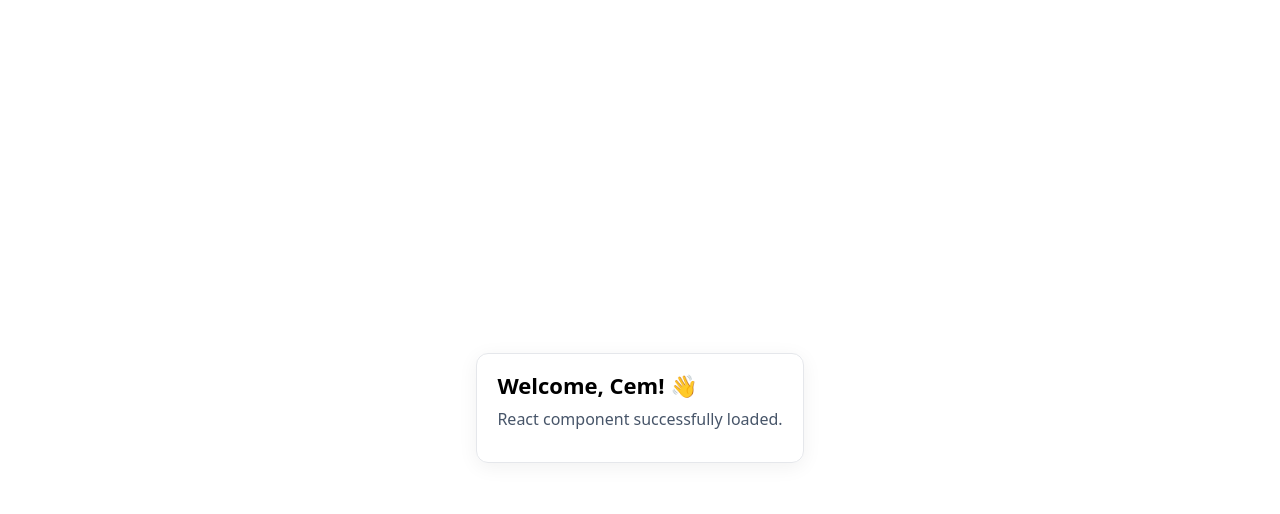
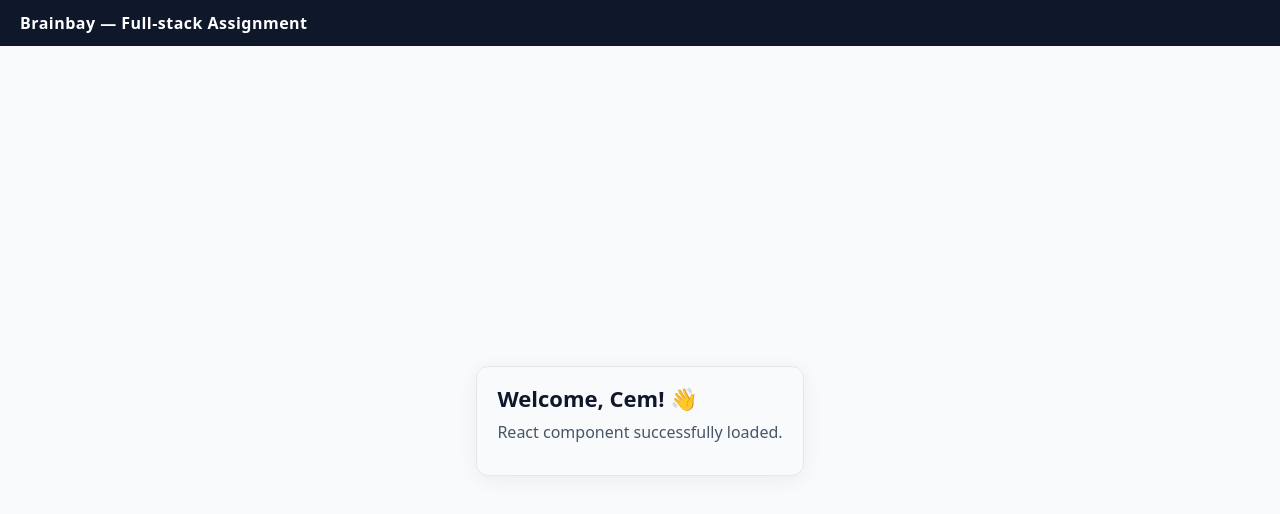
Before and after one commit to cemtanrikut/brainbay-fullstack-assignment, a React app in the folder frontend/: page / in a window 1280 px wide. Shown: the top 514 px of the page. Built offline with nearby package versions, Linux system fonts and the light colour scheme; the HTML template or start-up script is replaced by a standard one.

Commit message:
feat(frontend): add minimal Layout component with header

```diff
--- a/frontend/src/App.jsx
+++ b/frontend/src/App.jsx
@@ -1,23 +1,11 @@
-/**
- * App.jsx
- * -------------------------------------------------------------
- * Step 2:
- *   - Import and render the <Hello /> component.
- *   - Later we will replace this with a real layout.
- */
+import "./styles.css";
 import Hello from "./components/Hello.jsx";
+import Layout from "./components/Layout.jsx";
 
 export default function App() {
   return (
-    <main
-      style={{
-        minHeight: "100vh",
-        display: "grid",
-        placeItems: "center",
-        fontFamily: "ui-sans-serif, system-ui, -apple-system, Segoe UI, Roboto",
-      }}
-    >
+    <Layout>
       <Hello name="Cem" />
-    </main>
+    </Layout>
   );
 }
--- a/frontend/src/components/Hello.jsx
+++ b/frontend/src/components/Hello.jsx
@@ -1,28 +1,8 @@
-/**
- * Hello.jsx
- * -------------------------------------------------------------
- * Purpose:
- *   - Demonstrates a tiny, pure React component.
- *   - Accepts a `name` prop and renders a friendly greeting.
- *   - No side effects; easy to unit test later.
- *
- * Usage:
- *   <Hello name="Cem" />
- */
 export default function Hello({ name = "there" }) {
   return (
-    <div
-      style={{
-        padding: "16px 20px",
-        border: "1px solid #e5e7eb",
-        borderRadius: 12,
-        boxShadow: "0 4px 20px rgba(0,0,0,0.06)",
-      }}
-    >
-      <h1 style={{ margin: 0, fontSize: 22 }}>Welcome, {name}! 👋</h1>
-      <p style={{ marginTop: 8, color: "#475569" }}>
-        React component successfully loaded.
-      </p>
+    <div className="card">
+      <h1>Welcome, {name}! 👋</h1>
+      <p>React component successfully loaded.</p>
     </div>
   );
 }
--- /dev/null
+++ b/frontend/src/components/Layout.jsx
@@ -0,0 +1,22 @@
+/**
+ * Layout.jsx
+ * -------------------------------------------------------------
+ * Purpose:
+ *   Provides a minimal page layout for the app.
+ *   - Contains a header bar and a content area.
+ *   - Uses inline styles for simplicity (no CSS libs yet).
+ *
+ * Props:
+ *   children — any JSX passed from parent (e.g., <Hello />)
+ *
+ * Example:
+ *   <Layout><Hello /></Layout>
+ */
+export default function Layout({ children }) {
+  return (
+    <>
+      <header>Brainbay — Full-stack Assignment</header>
+      <main>{children}</main>
+    </>
+  );
+}
--- /dev/null
+++ b/frontend/src/styles.css
@@ -0,0 +1,45 @@
+/* -------------------------------------------------------------
+ * Global styles for Brainbay Frontend
+ * Purpose:
+ *   - Collect inline styles here instead of keeping them in JSX.
+ *   - Keeps our components cleaner.
+ * ------------------------------------------------------------- */
+
+body {
+  margin: 0;
+  font-family: ui-sans-serif, system-ui, -apple-system, Segoe UI, Roboto;
+  background: #f9fafb;
+  color: #0f172a;
+}
+
+header {
+  background: #0f172a;
+  color: #fff;
+  padding: 12px 20px;
+  font-weight: 600;
+  letter-spacing: 0.03em;
+}
+
+main {
+  display: grid;
+  place-items: center;
+  min-height: calc(100vh - 50px);
+}
+
+/* Reusable card styling for Hello component */
+.card {
+  padding: 16px 20px;
+  border: 1px solid #e5e7eb;
+  border-radius: 12px;
+  box-shadow: 0 4px 20px rgba(0, 0, 0, 0.06);
+}
+
+.card h1 {
+  margin: 0;
+  font-size: 22px;
+}
+
+.card p {
+  margin-top: 8px;
+  color: #475569;
+}
```
